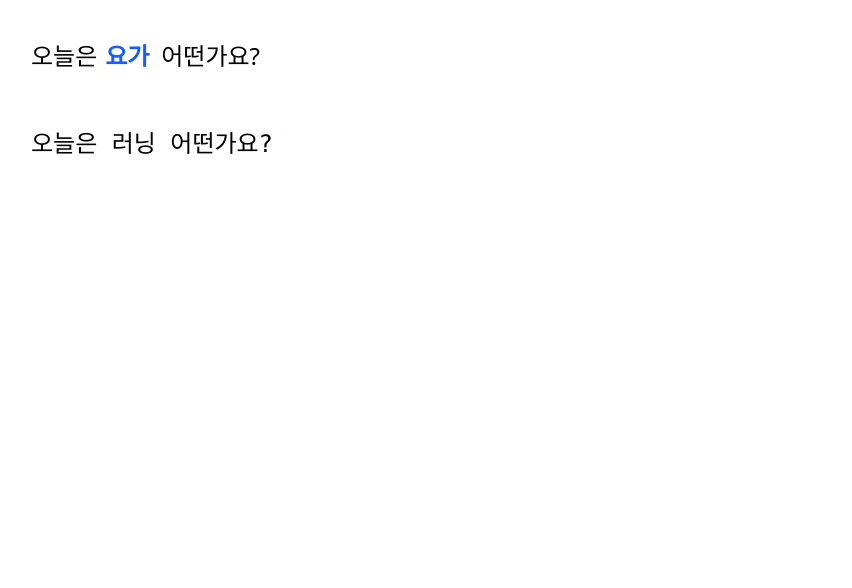
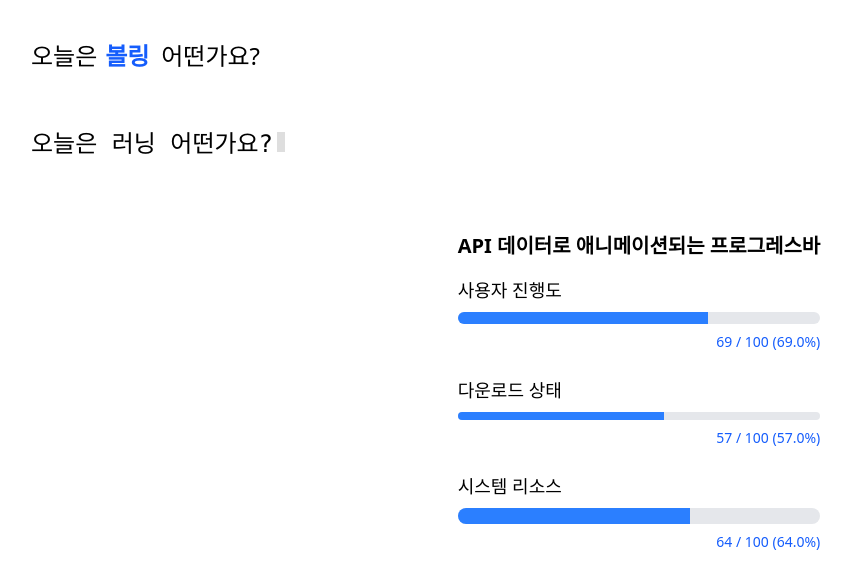
Before and after one commit to DevONew/CSS-Study, a Next.js app: page /motion/word in a window 1280 px wide. Shown: the top 588 px of the page, without its empty margins (1-853 px from the left). Built offline with nearby package versions, Linux system fonts and the light colour scheme.

Commit message:
motion 실습- 프로그래스바

```diff
--- a/src/app/motion/page.tsx
+++ b/src/app/motion/page.tsx
@@ -1,9 +1,15 @@
 "use client";
 
-import { motion } from "motion/react";
+import { useState } from "react";
+import { AnimatePresence, motion } from "motion/react";
 // import * as motion from "motion/react-client"; - 서버 컴포넌트
 
 export default function Home() {
+  const [isVisible, setIsVisible] = useState(true);
+
+  const handleClick = () => {
+    setIsVisible(!isVisible);
+  }
   return (
     <div className="flex h-screen items-center justify-center gap-5">
       <motion.div
@@ -19,11 +25,17 @@ export default function Home() {
       <motion.div
         className="h-24 w-24 rounded-lg border shadow-md"
         initial={{ x: 100 }}
-        animate={{
-            x: 0,
-            transition: {}
-        }}
+        animate={{ x: 0, transition: { duration: 1, type: "spring", bounce: 0.4 } }}
       />
+       <button onClick={handleClick}>Click me</button>
+       <AnimatePresence>
+        {isVisible && (
+            <motion.div
+              className="h-24 w-24 rounded-lg border shadow-md"
+              initial={{ opacity: 0 }}
+            />
+        )}
+       </AnimatePresence>
     </div>
   );
 }
--- a/src/app/motion/word/page.tsx
+++ b/src/app/motion/word/page.tsx
@@ -97,6 +97,112 @@ export const TypingEffect = ({
   );
 };
 
+export const AnimatedProgressBar = ({ maxValue = 100, height = 12 }) => {
+  // API 응답으로 받을 값을 저장할 상태
+  const [value, setValue] = useState(0);
+  // API 로딩 상태 관리
+  const [isLoading, setIsLoading] = useState(true);
+
+  useEffect(() => {
+    // API 호출을 시뮬레이션 (실제로는 여기서 API 요청을 수행)
+    const fetchData = async () => {
+      setIsLoading(true);
+      try {
+        // 실제 API 호출 예시:
+        // const response = await fetch('your-api-endpoint');
+        // const data = await response.json();
+        // setValue(data.progressValue);
+
+        // API 호출 시뮬레이션 (0.5초 ~ 2초 사이 지연)
+        await new Promise((resolve) =>
+          setTimeout(resolve, 500 + Math.random() * 1500),
+        );
+
+        // 랜덤 값으로 시뮬레이션 (실제로는 API 응답 데이터를 사용)
+        const randomValue = Math.floor(Math.random() * 101);
+        setValue(randomValue);
+      } catch (error) {
+        console.error("데이터를 가져오는 중 오류 발생:", error);
+      } finally {
+        setIsLoading(false);
+      }
+    };
+
+    fetchData();
+  }, []); // 컴포넌트 마운트 시 한 번만 실행
+
+  // 퍼센트로 변환
+  const percentage = (value / maxValue) * 100;
+
+  return (
+    <div className="w-full">
+      {/* 프로그레스바 컨테이너 */}
+      <div
+        className="w-full overflow-hidden rounded-full bg-gray-200"
+        style={{ height: `${height}px` }}
+      >
+        {!isLoading && (
+          <motion.div
+            className="h-full bg-blue-500"
+            // 초기 width: 0 & 애니메이션 시작 시 width: `${percentage}%`
+            initial={{ width: 0 }}
+            animate={{ width: `${percentage}%` }}
+            transition={{
+              duration: 1.5,
+              ease: "easeOut",
+            }}
+          />
+        )}
+      </div>
+
+      {/* 로딩 및 값 표시 */}
+      <div className="mt-2 text-right text-sm">
+        {isLoading ? (
+          <div className="animate-pulse text-gray-500">데이터 로딩 중...</div>
+        ) : (
+          <motion.div
+            // 애니메이션 시작 시 아래 10px 위치 및 안보이게
+            initial={{ opacity: 0, y: 10 }}
+            // 애니메이션 종료 시 위로 이동하면서 보이게
+            animate={{ opacity: 1, y: 0 }}
+            className="font-medium text-blue-600"
+          >
+            {value} / {maxValue} ({percentage.toFixed(1)}%)
+          </motion.div>
+        )}
+      </div>
+    </div>
+  );
+};
+
+// 여러 프로그레스바를 동시에 보여주는 예제 컴포넌트
+const ProgressBarExample = () => {
+  return (
+    <div className="mx-auto max-w-xl space-y-8 p-6">
+      <h2 className="mb-4 text-xl font-bold">
+        API 데이터로 애니메이션되는 프로그레스바
+      </h2>
+
+      <div className="space-y-6">
+        <div>
+          <h3 className="mb-2 text-lg font-medium">사용자 진행도</h3>
+          <AnimatedProgressBar maxValue={100} height={12} />
+        </div>
+
+        <div>
+          <h3 className="mb-2 text-lg font-medium">다운로드 상태</h3>
+          <AnimatedProgressBar maxValue={100} height={8} />
+        </div>
+
+        <div>
+          <h3 className="mb-2 text-lg font-medium">시스템 리소스</h3>
+          <AnimatedProgressBar maxValue={100} height={16} />
+        </div>
+      </div>
+    </div>
+  );
+};
+
 // 사용 예시
 export default function WordChangeExample() {
   // 단어 목록
@@ -111,6 +217,7 @@ export default function WordChangeExample() {
         interval={2000}
       />
       <TypingEffect text="오늘은 러닝 어떤가요?" typingSpeed={100} />
+      <ProgressBarExample />
     </div>
   );
 }
```
